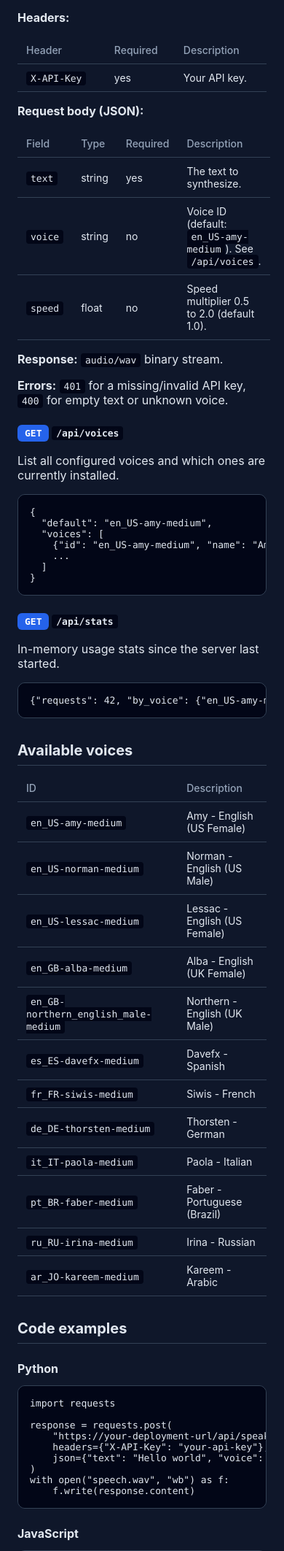
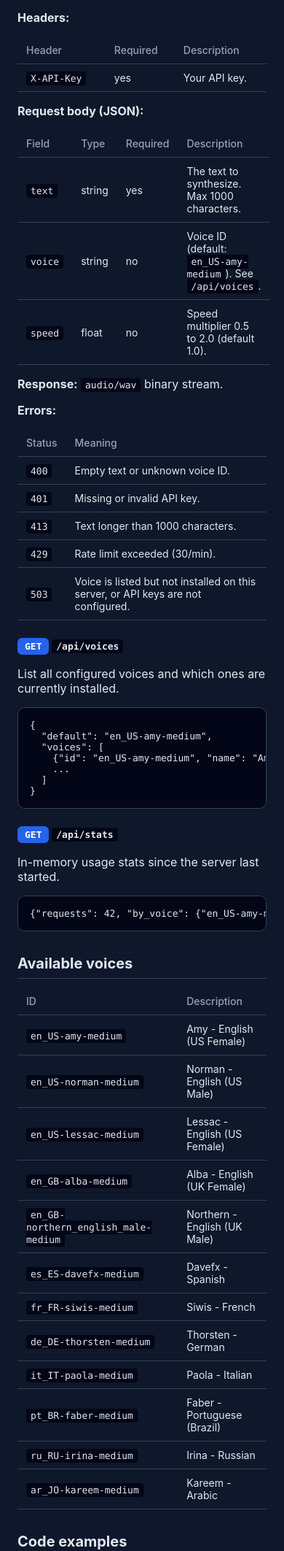
Before and after one commit to salokhiddin005/Text-To-Speech, a Flask app: page /docs in a window 390 px wide. Shown: the part 532-2657 px from the top of the page at 73% size. Run offline with Flask 3, Linux system fonts and the light colour scheme.

Commit message:
Fix cross-origin regression, unhandled errors, and concurrency races
Correctness:
- /speak compared Origin against a hardcoded URL list, which 403'd the
  advertised phone-over-LAN workflow and any non-default PORT. Compare
  against the request's own host instead, so same-origin always works.
- A voice present in the registry but never downloaded raised an
  unhandled FileNotFoundError (HTTP 500). download_model.py skips voices
  it can't fetch, so this is a normal state — return 503 instead.
- Currency read backwards: "$100" spoke as "dollar one hundred". Convert
  to "one hundred dollars" before the generic symbol pass.

Robustness:
- Cap request text at 1000 chars (413). The frontend displayed the limit
  but never enforced it, so one long paste could block the sole worker.
- Lock voice loading. With --threads 4 and a 1-slot cache, two threads
  could each load a ~150 MB model at once and OOM a 512 MB host.
- Shrink the WAV cache from 128 to 32 entries for the same reason.

Operability:
- API_KEYS unset now disables /api/speak with a clear 503 instead of
  generating a random key nobody was given, and /health reports
  api_configured so a bad env var is diagnosable without exposing it.
- Service worker no longer caches 4xx/5xx responses.
- Dockerfile CMD uses exec form; gunicorn now gets SIGTERM directly and
  the container stops in 1s rather than 10s.
- Replace deprecated datetime.utcnow().

Verified against a running server and a built container: 12/12 voices
download (was 11/12), Russian synthesizes, 31 tests pass.

Co-Authored-By: Claude Opus 5 <noreply@anthropic.com>

```diff
--- a/server.py
+++ b/server.py
@@ -7,11 +7,11 @@ PORT environment variable to override the default of 5000.
 import io
 import logging
 import os
-import secrets
 import socket
 import threading
-from datetime import datetime
+from datetime import UTC, datetime
 from functools import lru_cache, wraps
+from urllib.parse import urlparse
 
 from flask import Flask, jsonify, render_template, request, send_file, send_from_directory
 from flask_limiter import Limiter
@@ -27,61 +27,60 @@ logging.basicConfig(
 logger = logging.getLogger(__name__)
 
 
-def _load_api_keys() -> set[str]:
-    """API keys gate the public /api/speak endpoint (not the website's own /speak).
-
-    Configure via the API_KEYS env var (comma-separated) for a stable key across
-    restarts. If unset, a random key is generated for this process and logged —
-    fine for local testing, but callers will need a new key every restart.
-    """
-    raw = os.environ.get("API_KEYS", "")
-    keys = {k.strip() for k in raw.split(",") if k.strip()}
-    if not keys:
-        generated = secrets.token_urlsafe(24)
-        keys = {generated}
-        logger.warning(
-            "API_KEYS not set - generated a temporary key for this run: %s "
-            "(set the API_KEYS env var for a key that survives restarts)",
-            generated,
-        )
-    return keys
+MAX_TEXT_CHARS = 1000
 
 
-API_KEYS = _load_api_keys()
+def _split_env_list(name: str) -> set[str]:
+    return {item.strip() for item in os.environ.get(name, "").split(",") if item.strip()}
+
+
+# Gate the public /api/speak endpoint (not the website's own /speak). Left empty
+# the endpoint reports itself as unconfigured rather than silently accepting a
+# key nobody knows — a misconfigured deployment should be obvious, not subtle.
+API_KEYS = _split_env_list("API_KEYS")
+if not API_KEYS:
+    logger.warning("API_KEYS not set - /api/speak is disabled until it is configured")
+
+# Extra origins allowed to call /speak from browser JS. Same-origin requests are
+# always permitted, so this only needs entries for genuine cross-origin callers.
+EXTRA_ALLOWED_ORIGINS = {origin.rstrip("/") for origin in _split_env_list("ALLOWED_ORIGINS")}
 
 
 def require_api_key(view):
     @wraps(view)
     def wrapped(*args, **kwargs):
-        key = request.headers.get("X-API-Key")
-        if key not in API_KEYS:
+        if not API_KEYS:
+            return jsonify(error="API key auth is not configured on this deployment"), 503
+        if request.headers.get("X-API-Key") not in API_KEYS:
             return jsonify(error="missing or invalid API key"), 401
         return view(*args, **kwargs)
 
     return wrapped
 
 
-ALLOWED_ORIGINS = {
-    "http://localhost:5000",
-    "http://127.0.0.1:5000",
-    "https://text-to-speech-x2rf.onrender.com",
-    "https://saloxiddin005-tts-flask.hf.space",
-}
-
 app = Flask(__name__, static_folder="static")
 engine = TTSEngine()
 
 
+def _is_allowed_origin(origin: str) -> bool:
+    """Compare against the request's own host rather than a hardcoded list, so
+    the LAN/phone workflow keeps working: a page served at http://192.168.1.5:5000
+    sends exactly that as its Origin, and hardcoding deployment URLs would 403 it.
+    """
+    if origin.rstrip("/") in EXTRA_ALLOWED_ORIGINS:
+        return True
+    return urlparse(origin).netloc == request.host
+
+
 @app.before_request
 def _block_cross_origin_speak():
-    """Let the website itself (or same-site tools) call /speak, but stop other
-    sites' client-side JS from embedding it directly — see ALLOWED_ORIGINS.
-    Non-browser callers (curl, backend scripts) don't send an Origin header at
-    all, so this doesn't affect them; that's what /api/speak + API keys are for.
+    """Let the site's own pages call /speak, but stop other sites' client-side JS
+    from embedding it. Non-browser callers (curl, backend scripts) send no Origin
+    header at all, so this doesn't affect them — /api/speak + API keys cover those.
     """
     if request.path == "/speak":
         origin = request.headers.get("Origin")
-        if origin and origin not in ALLOWED_ORIGINS:
+        if origin and not _is_allowed_origin(origin):
             logger.warning("blocked cross-origin /speak request from %s", origin)
             return jsonify(error="requests from this origin are not allowed"), 403
 
@@ -89,7 +88,7 @@ def _block_cross_origin_speak():
 @app.after_request
 def _apply_cors_headers(response):
     origin = request.headers.get("Origin")
-    if request.path == "/speak" and origin in ALLOWED_ORIGINS:
+    if request.path == "/speak" and origin and _is_allowed_origin(origin):
         response.headers["Access-Control-Allow-Origin"] = origin
         response.headers["Vary"] = "Origin"
     return response
@@ -106,7 +105,7 @@ _stats_lock = threading.Lock()
 _stats: dict = {
     "requests": 0,
     "by_voice": {},
-    "started_at": datetime.utcnow().isoformat() + "Z",
+    "started_at": datetime.now(UTC).isoformat(),
 }
 
 
@@ -116,7 +115,9 @@ def _bump(voice_id: str) -> None:
         _stats["by_voice"][voice_id] = _stats["by_voice"].get(voice_id, 0) + 1
 
 
-@lru_cache(maxsize=128)
+# Each entry holds a full WAV in memory (~0.5-1 MB for a 1000-char request), and
+# a loaded voice model already costs ~150 MB, so keep this modest on 512 MB hosts.
+@lru_cache(maxsize=32)
 def _synthesize_cached(text: str, voice_id: str, length_scale: float) -> bytes:
     """Cache key: (text, voice_id, length_scale). Returns full WAV bytes."""
     logger.info(
@@ -154,6 +155,10 @@ def _do_speak(payload: dict):
     text = (payload.get("text") or "").strip()
     if not text:
         return None, ("empty text", 400)
+    if len(text) > MAX_TEXT_CHARS:
+        # Synthesis time scales with length and a worker is blocked throughout,
+        # so an unbounded request would take the whole instance down with it.
+        return None, (f"text exceeds {MAX_TEXT_CHARS} characters", 413)
     voice_id = payload.get("voice") or DEFAULT_VOICE_ID
     if voice_id not in VOICES:
         return None, (f"unknown voice {voice_id!r}", 400)
@@ -163,7 +168,13 @@ def _do_speak(payload: dict):
         speed = 1.0
     speed = max(0.5, min(speed, 2.0))
     length_scale = round(1.0 / speed, 3)
-    audio = _synthesize_cached(text, voice_id, length_scale)
+    try:
+        audio = _synthesize_cached(text, voice_id, length_scale)
+    except FileNotFoundError:
+        # Configured in VOICES but never downloaded — download_model.py skips
+        # voices it can't fetch, so this is a normal state, not a server bug.
+        logger.error("voice %s is configured but its model file is missing", voice_id)
+        return None, (f"voice {voice_id!r} is not installed on this server", 503)
     _bump(voice_id)
     return audio, None
 
@@ -220,7 +231,9 @@ def api_stats():
 
 @app.route("/health")
 def health():
-    return {"status": "ok"}
+    # api_configured reports whether API_KEYS reached the process, so a bad env
+    # var can be spotted from outside without ever exposing the key itself.
+    return {"status": "ok", "api_configured": bool(API_KEYS)}
 
 
 def _local_ip() -> str:
--- a/templates/docs.html
+++ b/templates/docs.html
@@ -60,12 +60,20 @@
     <p><strong>Request body (JSON):</strong></p>
     <table>
       <tr><th>Field</th><th>Type</th><th>Required</th><th>Description</th></tr>
-      <tr><td><code>text</code></td><td>string</td><td>yes</td><td>The text to synthesize.</td></tr>
+      <tr><td><code>text</code></td><td>string</td><td>yes</td><td>The text to synthesize. Max 1000 characters.</td></tr>
       <tr><td><code>voice</code></td><td>string</td><td>no</td><td>Voice ID (default: <code>en_US-amy-medium</code>). See <code>/api/voices</code>.</td></tr>
       <tr><td><code>speed</code></td><td>float</td><td>no</td><td>Speed multiplier 0.5 to 2.0 (default 1.0).</td></tr>
     </table>
     <p><strong>Response:</strong> <code>audio/wav</code> binary stream.</p>
-    <p><strong>Errors:</strong> <code>401</code> for a missing/invalid API key, <code>400</code> for empty text or unknown voice.</p>
+    <p><strong>Errors:</strong></p>
+    <table>
+      <tr><th>Status</th><th>Meaning</th></tr>
+      <tr><td><code>400</code></td><td>Empty text or unknown voice ID.</td></tr>
+      <tr><td><code>401</code></td><td>Missing or invalid API key.</td></tr>
+      <tr><td><code>413</code></td><td>Text longer than 1000 characters.</td></tr>
+      <tr><td><code>429</code></td><td>Rate limit exceeded (30/min).</td></tr>
+      <tr><td><code>503</code></td><td>Voice is listed but not installed on this server, or API keys are not configured.</td></tr>
+    </table>
 
     <h3><span class="endpoint">GET</span> <code>/api/voices</code></h3>
     <p>List all configured voices and which ones are currently installed.</p>
--- a/tts/engine.py
+++ b/tts/engine.py
@@ -6,6 +6,7 @@ stays in memory, which keeps RAM usage low enough for free-tier hosts (Render's
 """
 
 import io
+import threading
 import wave
 from collections.abc import Iterable
 from pathlib import Path
@@ -39,21 +40,26 @@ class TTSEngine:
         self.models_dir = Path(models_dir)
         self._cache_size = cache_size
         self._cache: dict[str, PiperVoice] = {}
+        self._lock = threading.Lock()
 
     def _get_voice(self, voice_id: str) -> PiperVoice:
-        if voice_id in self._cache:
-            return self._cache[voice_id]
         model_path = self.models_dir / f"{voice_id}.onnx"
-        if not model_path.exists():
-            raise FileNotFoundError(
-                f"Voice '{voice_id}' not found at {model_path}. "
-                f"Run download_model.py to fetch missing voices."
-            )
-        if len(self._cache) >= self._cache_size:
-            self._cache.clear()
-        voice = PiperVoice.load(str(model_path))
-        self._cache[voice_id] = voice
-        return voice
+        # The server runs multiple threads per worker. Without this lock, two
+        # threads wanting different voices can both clear the cache and load a
+        # ~150 MB model at once, which is enough to OOM a 512 MB free-tier host.
+        with self._lock:
+            if voice_id in self._cache:
+                return self._cache[voice_id]
+            if not model_path.exists():
+                raise FileNotFoundError(
+                    f"Voice '{voice_id}' not found at {model_path}. "
+                    f"Run download_model.py to fetch missing voices."
+                )
+            if len(self._cache) >= self._cache_size:
+                self._cache.clear()
+            voice = PiperVoice.load(str(model_path))
+            self._cache[voice_id] = voice
+            return voice
 
     def _make_config(self, length_scale: float):
         try:
```
Also changed, not shown: static/sw.js (+6 -2 lines), templates/index.html (+13 -1 lines), tests/conftest.py (added, +6 -0 lines), tests/test_normalize.py (+11 -0 lines), tests/test_server.py (+39 -7 lines), tts/normalize.py (+14 -0 lines), README.md, 1 other file.
